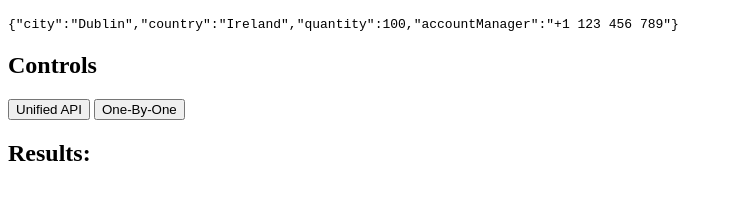
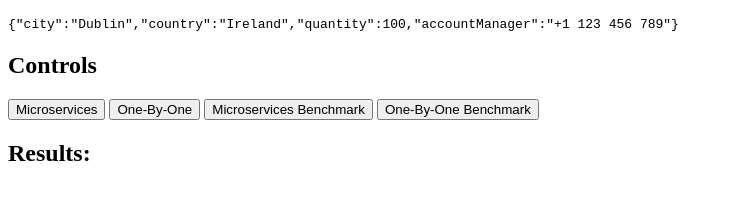
Before and after one commit to projectodd/microservices-primer, a website: page www/index.html in a window 1280 px wide. Shown: the part 96-296 px from the top of the page, without its empty margins (0-733 px from the left). Drawn offline with nearby package versions, Linux system fonts and the light colour scheme.

Commit message:
Align better for 3-part post. Add single request buttons to bench

```diff
--- a/www/index.html
+++ b/www/index.html
@@ -11,8 +11,10 @@
     };
 
     $(function(){
-      $('#unified').on('click', iterator('unified', 100, unified));
-      $('#onebyone').on('click', iterator('onebyone', 100, oneByOne));
+      $('#unified').on('click', iterator('unified', 1, unified));
+      $('#onebyone').on('click', iterator('onebyone', 1, oneByOne));
+      $('#unifiedBench').on('click', iterator('unified', 1, unified));
+      $('#onebyoneBench').on('click', iterator('onebyone', 1, oneByOne));
       $('pre').html(JSON.stringify(order));
     });
 
@@ -94,8 +96,10 @@
     <h2>Request Body</h2>
     <pre></pre>
     <h2>Controls</h2>
-    <button id="unified">Unified API</button>
+    <button id="unified">Microservices</button>
     <button id="onebyone">One-By-One</button>
+    <button id="unifiedBench">Microservices Benchmark</button>
+    <button id="onebyoneBench">One-By-One Benchmark</button>
     <h2>Results:</h2>
     <div id="results"></div>
   </body>
```
Also changed, not shown: README.md, 1 other file.
